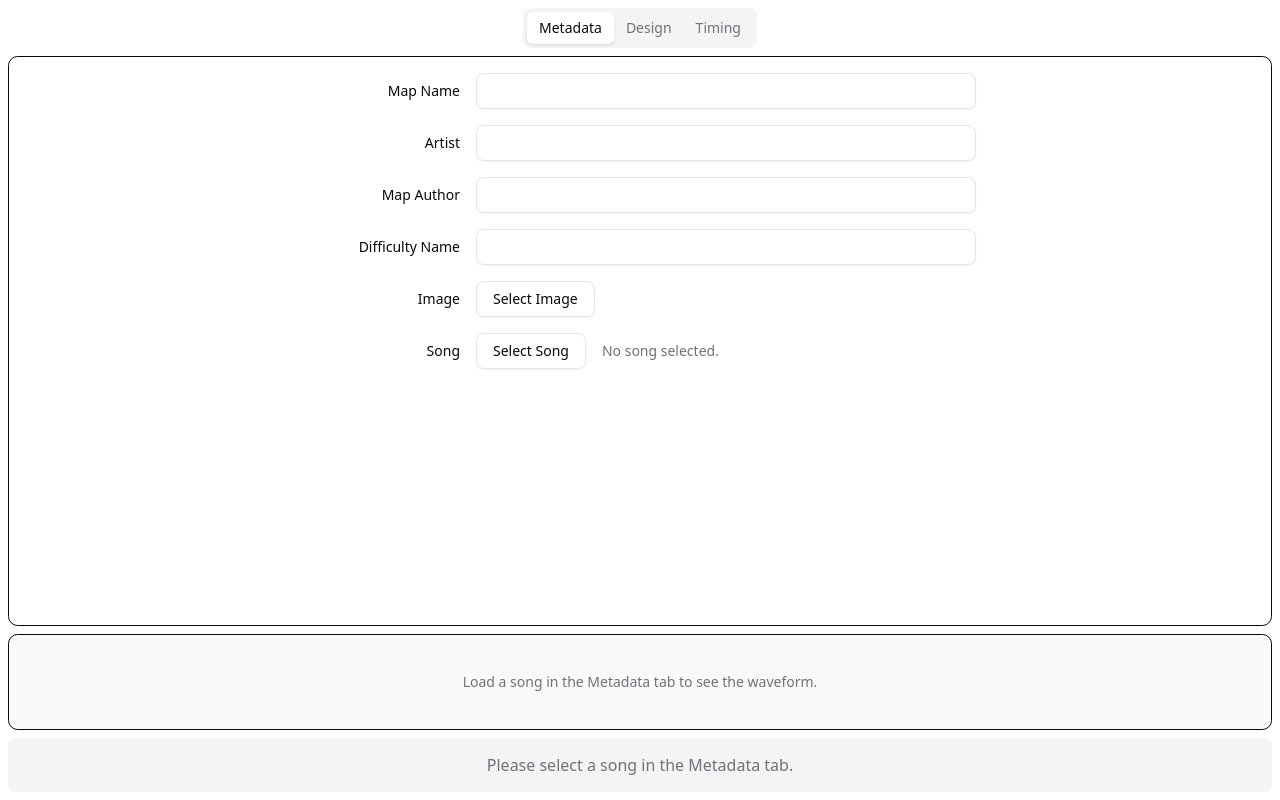
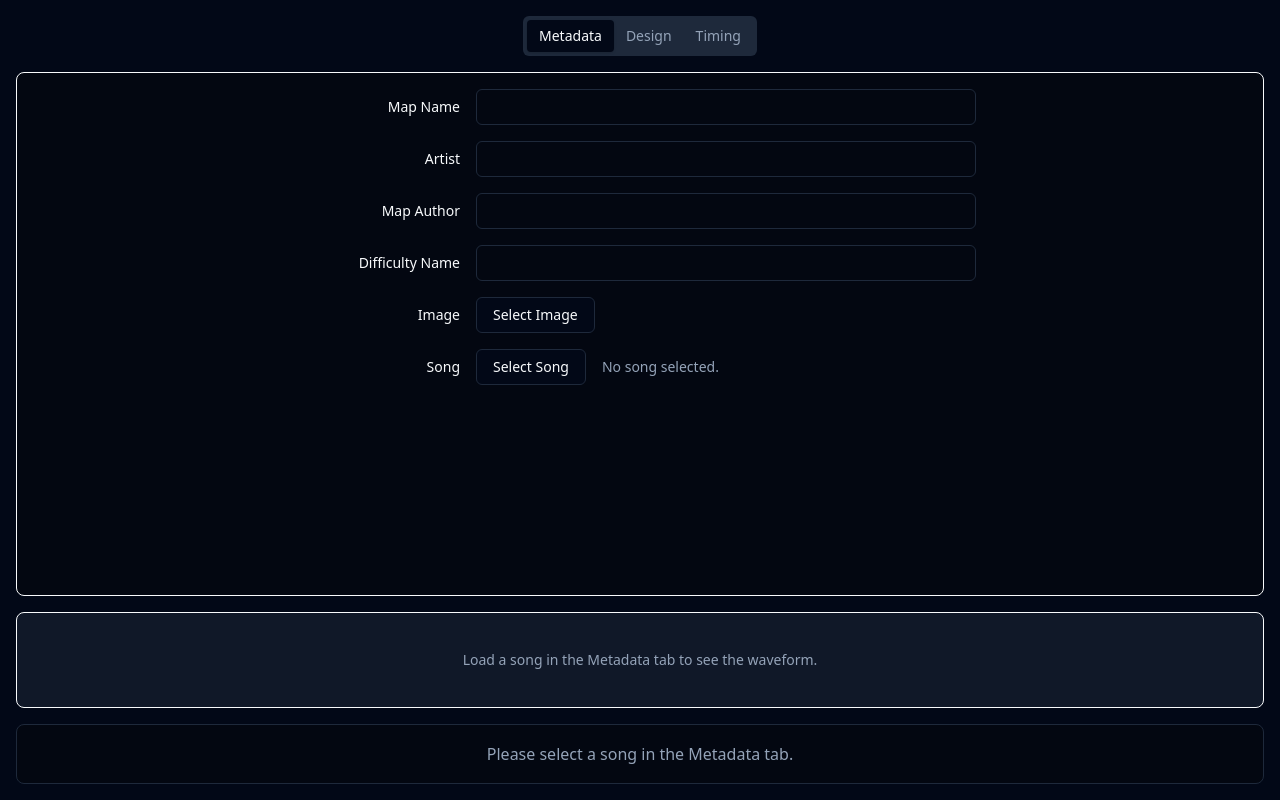
Before and after one commit to pfgithub/lazermapeditor, a React (Vite) app: page / in a window 1280 px wide. Built offline with nearby package versions, Linux system fonts and the light colour scheme.

Commit message:
[P] Redesign the app to be dark with a new functional and pretty design

```diff
--- a/src/App.tsx
+++ b/src/App.tsx
@@ -3,7 +3,7 @@ import { DesignTab } from "@/components/DesignTab";
 import { MetadataTab } from "@/components/MetadataTab";
 import { TimingTab } from "@/components/TimingTab";
 import "./index.css";
-import { useCallback, useEffect, useMemo, useRef, useState } from "react";
+import { useEffect, useMemo, useRef, useState } from "react";
 import { useAppStore } from "./store";
 import { WaveformDisplay } from "./components/WaveformDisplay";
 import type { Snap } from "./lib/timingPoints";
@@ -160,10 +160,10 @@ export function App() {
   }
 
   return (
-    <main className="w-screen h-screen flex flex-col bg-background text-foreground p-2 gap-2">
+    <main className="w-screen h-screen flex flex-col bg-background text-foreground p-4 gap-4">
       <Tabs
         defaultValue="metadata"
-        className="w-full flex-grow flex flex-col gap-2 min-h-0"
+        className="w-full flex-grow flex flex-col gap-4 min-h-0"
         onValueChange={setActiveTab}
       >
         <TabsList className="mx-auto shrink-0">
@@ -171,10 +171,10 @@ export function App() {
           <TabsTrigger value="design">Design</TabsTrigger>
           <TabsTrigger value="timing">Timing</TabsTrigger>
         </TabsList>
-        <TabsContent value="metadata" className="flex-grow min-h-0 bg-card rounded-lg border">
+        <TabsContent value="metadata" className="flex-grow min-h-0 m-0">
           <MetadataTab song={song} setSong={setSongFile} />
         </TabsContent>
-        <TabsContent value="design" className="flex-grow min-h-0">
+        <TabsContent value="design" className="flex-grow min-h-0 m-0">
           <DesignTab
             map={map}
             setMap={setMap}
@@ -184,12 +184,12 @@ export function App() {
             setSnap={setDesignSnap}
           />
         </TabsContent>
-        <TabsContent value="timing" className="flex-grow min-h-0 bg-card rounded-lg border">
+        <TabsContent value="timing" className="flex-grow min-h-0 m-0">
           <TimingTab map={map} setMap={setMap} getCurrentTime={getCurrentTime} songUrl={song?.url ?? null} />
         </TabsContent>
       </Tabs>
 
-      <footer className="shrink-0 flex flex-col gap-2">
+      <footer className="shrink-0 flex flex-col gap-4">
         <div className="h-24">
           <WaveformDisplay
             audioBuffer={audioBuffer}
@@ -200,7 +200,7 @@ export function App() {
           />
         </div>
         {song?.url ? (
-          <div className="flex items-center gap-4 bg-muted/80 p-2 rounded-md h-[54px]">
+          <div className="flex items-center gap-4 bg-card border border-border p-3 rounded-lg h-[60px]">
             <Button
               onClick={() => {
                 const controller = audioControllerRef.current;
@@ -218,7 +218,7 @@ export function App() {
                 <Play className="h-5 w-5" />
               )}
             </Button>
-            <div className="text-sm font-mono w-28 text-center">
+            <div className="text-sm font-mono w-28 text-center text-muted-foreground">
               {formatTime(currentTimeRounded)} / {formatTime(duration)}
             </div>
             <input
@@ -227,12 +227,12 @@ export function App() {
               max={duration || 1}
               value={currentTimeRounded}
               step="0.01"
-              className="w-full h-2 bg-secondary rounded-lg appearance-none cursor-pointer"
+              className="w-full h-2 bg-muted rounded-lg appearance-none cursor-pointer"
               onChange={(e) => handleSeek(parseFloat(e.target.value))}
             />
           </div>
         ) : (
-          <div className="text-center text-muted-foreground p-4 bg-muted rounded-md h-[54px] flex items-center justify-center">
+          <div className="text-center text-muted-foreground bg-card border border-border p-3 rounded-lg h-[60px] flex items-center justify-center">
             Please select a song in the Metadata tab.
           </div>
         )}
--- a/src/components/DesignTab.tsx
+++ b/src/components/DesignTab.tsx
@@ -33,6 +33,24 @@ export function DesignTab({ map, setMap, getCurrentTime, seek, snap, setSnap }:
   // State for box selection
   const [selectionBox, setSelectionBox] = useState<{ x1: number; t1: number; x2: number; t2: number } | null>(null);
   const isDraggingRef = useRef(false);
+
+  const [themeColors, setThemeColors] = useState({
+    border: "hsl(240 3.7% 15.9%)",
+    ring: "hsl(240 4.9% 83.9%)",
+    ringTransparent: "hsla(240 4.9% 83.9%, 0.2)",
+  });
+
+  useEffect(() => {
+    // We need to get the resolved CSS variables to use them in the Canvas API.
+    const computedStyle = getComputedStyle(document.documentElement);
+    const border = computedStyle.getPropertyValue("--border").trim();
+    const ring = computedStyle.getPropertyValue("--ring").trim();
+    setThemeColors({
+      border: `hsl(${border})`,
+      ring: `hsl(${ring})`,
+      ringTransparent: `hsla(${ring}, 0.2)`,
+    });
+  }, []);
 
   // Memoized function to convert time to a Y-coordinate on the canvas
   const posToY = useCallback(
@@ -83,7 +101,7 @@ export function DesignTab({ map, setMap, getCurrentTime, seek, snap, setSnap }:
       // --- Draw Columns for 4K ---
       const numLanes = 4;
       const laneWidth = width / numLanes;
-      ctx.strokeStyle = "hsl(var(--border))";
+      ctx.strokeStyle = themeColors.border;
       ctx.lineWidth = 1;
       for (let i = 1; i < numLanes; i++) {
         ctx.beginPath();
@@ -133,7 +151,7 @@ export function DesignTab({ map, setMap, getCurrentTime, seek, snap, setSnap }:
           ctx.stroke();
 
           if (isSelected) {
-            ctx.strokeStyle = "hsl(var(--ring))";
+            ctx.strokeStyle = themeColors.ring;
             ctx.lineWidth = 2;
             ctx.strokeRect(x_start + 3, y_start - 5, laneWidth - 6, 10);
           }
@@ -147,7 +165,7 @@ export function DesignTab({ map, setMap, getCurrentTime, seek, snap, setSnap }:
           ctx.strokeRect(x_start + 5, y_end, noteWidth, y_start - y_end);
 
           if (isSelected) {
-            ctx.strokeStyle = "hsl(var(--ring))";
+            ctx.strokeStyle = themeColors.ring;
             ctx.lineWidth = 4;
             ctx.strokeRect(x_start + 5, y_end, noteWidth, y_start - y_end);
           }
@@ -159,8 +177,8 @@ export function DesignTab({ map, setMap, getCurrentTime, seek, snap, setSnap }:
         const { x1, t1, x2, t2 } = selectionBox;
         const y1 = posToY(t1);
         const y2 = posToY(t2);
-        ctx.fillStyle = "hsla(var(--ring), 0.2)";
-        ctx.strokeStyle = "hsl(var(--ring))";
+        ctx.fillStyle = themeColors.ringTransparent;
+        ctx.strokeStyle = themeColors.ring;
         ctx.lineWidth = 1;
         const rectX = Math.min(x1, x2);
         const rectY = Math.min(y1, y2);
@@ -181,7 +199,7 @@ export function DesignTab({ map, setMap, getCurrentTime, seek, snap, setSnap }:
 
       ctx.restore();
     },
-    [map, snap, selectedKeyIds, posToY, selectionBox],
+    [map, snap, selectedKeyIds, posToY, selectionBox, themeColors],
   );
 
   useEffect(() => {
@@ -293,13 +311,14 @@ export function DesignTab({ map, setMap, getCurrentTime, seek, snap, setSnap }:
 
   // Redraw canvas whenever time changes
   useEffect(() => {
+    let animationFrame: number;
     const next = () => {
       draw(getCurrentTime());
-      return requestAnimationFrame(() => animationFrame = next());
-    }
-    let animationFrame = next();
+      animationFrame = requestAnimationFrame(next);
+    };
+    next();
     return () => cancelAnimationFrame(animationFrame);
-  }, [draw]);
+  }, [draw, getCurrentTime]);
 
   // Handle canvas resizing
   useEffect(() => {
@@ -336,8 +355,11 @@ export function DesignTab({ map, setMap, getCurrentTime, seek, snap, setSnap }:
     const resizeObserver = new ResizeObserver(performResize);
     resizeObserver.observe(container);
 
+    // Initial resize
+    performResize();
+
     return () => resizeObserver.disconnect();
-  }, [draw, getCurrentTime()]);
+  }, [draw, getCurrentTime]);
 
   const handleWheel = (e: React.WheelEvent) => {
     if (!seek) return;
@@ -406,7 +428,7 @@ export function DesignTab({ map, setMap, getCurrentTime, seek, snap, setSnap }:
       }
       return selectedKeys;
     },
-    [map.keys, posToY],
+    [map.keys, posToY, getCurrentTime],
   );
 
   const handleClick = useCallback(
@@ -477,7 +499,7 @@ export function DesignTab({ map, setMap, getCurrentTime, seek, snap, setSnap }:
         }
       }
     },
-    [map.keys, selectedKeyIds, posToY],
+    [map.keys, selectedKeyIds, posToY, getCurrentTime],
   );
 
   const handleMouseDown = useCallback((e: React.MouseEvent<HTMLCanvasElement>) => {
@@ -542,8 +564,8 @@ export function DesignTab({ map, setMap, getCurrentTime, seek, snap, setSnap }:
   );
 
   return (
-    <div className="flex flex-col h-full gap-2">
-      <div className="flex items-center justify-between p-2 bg-card border rounded-lg shrink-0">
+    <div className="flex flex-col h-full gap-4">
+      <div className="flex items-center justify-between p-3 bg-card border rounded-lg shrink-0">
         <div className="flex items-center gap-2">
           <Label>Snap:</Label>
           {snapLevels.map((level) => (
--- a/src/components/MetadataTab.tsx
+++ b/src/components/MetadataTab.tsx
@@ -21,7 +21,7 @@ export function MetadataTab({ song, setSong }: MetadataTabProps) {
   };
 
   return (
-    <div className="p-4 h-full overflow-y-auto">
+    <div className="p-4 h-full overflow-y-auto bg-card rounded-lg border">
       <form className="grid gap-4 max-w-2xl mx-auto">
         <div className="grid grid-cols-4 items-center gap-4">
           <Label htmlFor="map-name" className="text-right">
--- a/src/components/TimingTab.tsx
+++ b/src/components/TimingTab.tsx
@@ -1,4 +1,4 @@
-import { useEffect, useState } from "react";
+import { useState } from "react";
 import { Button } from "@/components/ui/button";
 import { Input } from "@/components/ui/input";
 import { Label } from "@/components/ui/label";
@@ -52,7 +52,7 @@ export function TimingTab({ map, setMap, songUrl, getCurrentTime }: TimingTabPro
   };
 
   return (
-    <div className="flex flex-row h-full">
+    <div className="flex flex-row h-full bg-card rounded-lg border overflow-hidden">
       <div className="flex-grow flex flex-col gap-4 p-4">
         {/* Top section: Player and Add button */}
         <div className="flex flex-col gap-2">
--- a/src/components/WaveformDisplay.tsx
+++ b/src/components/WaveformDisplay.tsx
@@ -1,4 +1,4 @@
-import { useCallback, useEffect, useRef } from "react";
+import { useCallback, useEffect, useRef, useState } from "react";
 import type { Map } from "@/store";
 import {
   calculateTimingPointsInRange,
@@ -53,8 +53,9 @@ const drawWaveform = (
   height: number,
   buffer: AudioBuffer,
   time: number,
+  primaryColor: string,
 ) => {
-  ctx.fillStyle = "hsl(var(--primary) / 0.6)";
+  ctx.fillStyle = primaryColor;
 
   const channelData = buffer.getChannelData(0); // Use first channel
   const { sampleRate, length: bufferLength } = buffer;
@@ -99,6 +100,13 @@ const drawWaveform = (
 export function WaveformDisplay({ audioBuffer, isSongLoading, getCurrentTime, map, snap }: WaveformDisplayProps) {
   const canvasRef = useRef<HTMLCanvasElement>(null);
   const containerRef = useRef<HTMLDivElement>(null);
+  const [primaryColor, setPrimaryColor] = useState("hsl(var(--primary) / 0.6)");
+
+  useEffect(() => {
+    const computedStyle = getComputedStyle(document.documentElement);
+    const primary = computedStyle.getPropertyValue('--primary').trim();
+    setPrimaryColor(`hsl(${primary} / 0.6)`);
+  }, []);
 
   const draw = useCallback(() => {
     const canvas = canvasRef.current;
@@ -114,16 +122,17 @@ export function WaveformDisplay({ audioBuffer, isSongLoading, getCurrentTime, ma
       return;
     }
 
-    drawWaveform(ctx, width, height, audioBuffer, getCurrentTime());
+    drawWaveform(ctx, width, height, audioBuffer, getCurrentTime(), primaryColor);
     drawSnapMarkers(ctx, width, height, getCurrentTime(), map, snap);
-  }, [audioBuffer, map, snap]);
+  }, [audioBuffer, map, snap, getCurrentTime, primaryColor]);
 
   useEffect(() => {
+    let animationFrame: number;
     const next = () => {
       draw();
-      return requestAnimationFrame(() => animationFrame = next());
+      animationFrame = requestAnimationFrame(next);
     }
-    let animationFrame = next();
+    next();
     return () => cancelAnimationFrame(animationFrame);
   }, [draw]);
 
--- a/src/components/ui/button.tsx
+++ b/src/components/ui/button.tsx
@@ -10,9 +10,9 @@ const buttonVariants = cva(
     variants: {
       variant: {
         default: "bg-primary text-primary-foreground shadow-sm hover:bg-primary/90",
-        destructive: "bg-destructive text-destructive-foreground shadow-xs hover:bg-destructive/90",
-        outline: "border border-input bg-background shadow-xs hover:bg-accent hover:text-accent-foreground",
-        secondary: "bg-secondary text-secondary-foreground shadow-xs hover:bg-secondary/80",
+        destructive: "bg-destructive text-destructive-foreground hover:bg-destructive/90",
+        outline: "border border-input bg-background hover:bg-accent hover:text-accent-foreground",
+        secondary: "bg-secondary text-secondary-foreground hover:bg-secondary/80",
         ghost: "hover:bg-accent hover:text-accent-foreground",
         link: "text-primary underline-offset-4 hover:underline",
       },
--- a/src/components/ui/input.tsx
+++ b/src/components/ui/input.tsx
@@ -8,7 +8,7 @@ function Input({ className, type, ...props }: React.ComponentProps<"input">) {
       type={type}
       data-slot="input"
       className={cn(
-        "border-input file:text-foreground placeholder:text-muted-foreground selection:bg-primary selection:text-primary-foreground aria-invalid:outline-destructive/60 aria-invalid:ring-destructive/20 dark:aria-invalid:outline-destructive dark:aria-invalid:ring-destructive/50 ring-ring/10 dark:ring-ring/20 dark:outline-ring/40 outline-ring/50 aria-invalid:outline-destructive/60 dark:aria-invalid:outline-destructive dark:aria-invalid:ring-destructive/40 aria-invalid:ring-destructive/20 aria-invalid:border-destructive/60 dark:aria-invalid:border-destructive flex h-9 w-full min-w-0 rounded-md border bg-transparent px-3 py-1 text-base shadow-xs transition-[color,box-shadow] file:inline-flex file:h-7 file:border-0 file:bg-transparent file:text-sm file:font-medium focus-visible:ring-4 focus-visible:outline-1 disabled:pointer-events-none disabled:cursor-not-allowed disabled:opacity-50 aria-invalid:focus-visible:ring-[3px] aria-invalid:focus-visible:outline-none md:text-sm dark:aria-invalid:focus-visible:ring-4",
+        "border-input file:text-foreground placeholder:text-muted-foreground selection:bg-primary selection:text-primary-foreground aria-invalid:outline-destructive/60 aria-invalid:ring-destructive/20 dark:aria-invalid:outline-destructive dark:aria-invalid:ring-destructive/50 ring-ring/10 dark:ring-ring/20 dark:outline-ring/40 outline-ring/50 aria-invalid:outline-destructive/60 dark:aria-invalid:outline-destructive dark:aria-invalid:ring-destructive/40 aria-invalid:ring-destructive/20 aria-invalid:border-destructive/60 dark:aria-invalid:border-destructive flex h-9 w-full min-w-0 rounded-md border bg-transparent px-3 py-1 text-base transition-[color,box-shadow] file:inline-flex file:h-7 file:border-0 file:bg-transparent file:text-sm file:font-medium focus-visible:ring-4 focus-visible:outline-1 disabled:pointer-events-none disabled:cursor-not-allowed disabled:opacity-50 aria-invalid:focus-visible:ring-[3px] aria-invalid:focus-visible:outline-none md:text-sm dark:aria-invalid:focus-visible:ring-4",
         className,
       )}
       {...props}
--- a/src/components/ui/select.tsx
+++ b/src/components/ui/select.tsx
@@ -21,7 +21,7 @@ function SelectTrigger({ className, children, ...props }: React.ComponentProps<t
     <SelectPrimitive.Trigger
       data-slot="select-trigger"
       className={cn(
-        "border-input data-[placeholder]:text-muted-foreground aria-invalid:border-destructive ring-ring/10 dark:ring-ring/20 dark:outline-ring/40 outline-ring/50 [&_svg:not([class*='text-'])]:text-muted-foreground flex h-9 w-full items-center justify-between rounded-md border bg-transparent px-3 py-2 text-sm shadow-xs transition-[color,box-shadow] focus-visible:ring-4 focus-visible:outline-1 disabled:cursor-not-allowed disabled:opacity-50 aria-invalid:focus-visible:ring-0 *:data-[slot=select-value]:flex *:data-[slot=select-value]:items-center *:data-[slot=select-value]:gap-2 [&_svg]:pointer-events-none [&_svg]:shrink-0 [&_svg:not([class*='size-'])]:size-4 [&>span]:line-clamp-1",
+        "border-input data-[placeholder]:text-muted-foreground aria-invalid:border-destructive ring-ring/10 dark:ring-ring/20 dark:outline-ring/40 outline-ring/50 [&_svg:not([class*='text-'])]:text-muted-foreground flex h-9 w-full items-center justify-between rounded-md border bg-transparent px-3 py-2 text-sm transition-[color,box-shadow] focus-visible:ring-4 focus-visible:outline-1 disabled:cursor-not-allowed disabled:opacity-50 aria-invalid:focus-visible:ring-0 *:data-[slot=select-value]:flex *:data-[slot=select-value]:items-center *:data-[slot=select-value]:gap-2 [&_svg]:pointer-events-none [&_svg]:shrink-0 [&_svg:not([class*='size-'])]:size-4 [&>span]:line-clamp-1",
         className,
       )}
       {...props}
--- a/src/index.css
+++ b/src/index.css
@@ -7,6 +7,9 @@
 
   body {
     @apply min-w-[320px] min-h-screen relative m-0 bg-background text-foreground;
+    text-rendering: optimizeLegibility;
+    -webkit-font-smoothing: antialiased;
+    -moz-osx-font-smoothing: grayscale;
   }
 }
 
@@ -16,6 +19,8 @@
   --foreground: hsl(240 10% 3.9%);
   --card: hsl(0 0% 100%);
   --card-foreground: hsl(240 10% 3.9%);
+  --popover: hsl(0 0% 100%);
+  --popover-foreground: hsl(240 10% 3.9%);
   --primary: hsl(240 5.9% 10%);
   --primary-foreground: hsl(0 0% 98%);
   --secondary: hsl(240 4.8% 95.9%);
@@ -25,29 +30,33 @@
   --accent: hsl(240 4.8% 95.9%);
   --accent-foreground: hsl(240 5.9% 10%);
   --destructive: hsl(0 84.2% 60.2%);
+  --destructive-foreground: hsl(0 0% 98%);
   --border: hsl(240 5.9% 90%);
   --input: hsl(240 5.9% 90%);
   --ring: hsl(240 10% 3.9%);
-  --radius: 0.6rem;
+  --radius: 0.5rem;
 }
 
 .dark {
-  --background: hsl(240 10% 3.9%);
-  --foreground: hsl(0 0% 98%);
-  --card: hsl(240 10% 3.9%);
-  --card-foreground: hsl(0 0% 98%);
-  --primary: hsl(0 0% 98%);
-  --primary-foreground: hsl(240 5.9% 10%);
-  --secondary: hsl(240 3.7% 15.9%);
-  --secondary-foreground: hsl(0 0% 98%);
-  --muted: hsl(240 3.7% 15.9%);
-  --muted-foreground: hsl(240 5% 64.9%);
-  --accent: hsl(240 3.7% 15.9%);
-  --accent-foreground: hsl(0 0% 98%);
+  --background: hsl(222.2 84% 4.9%);
+  --foreground: hsl(210 40% 98%);
+  --card: hsl(224, 71%, 4%);
+  --card-foreground: hsl(210 40% 98%);
+  --popover: hsl(222.2 84% 4.9%);
+  --popover-foreground: hsl(210 40% 98%);
+  --primary: hsl(217.2 91.2% 59.8%);
+  --primary-foreground: hsl(210 40% 98%);
+  --secondary: hsl(217.2 32.6% 17.5%);
+  --secondary-foreground: hsl(210 40% 98%);
+  --muted: hsl(217.2 32.6% 17.5%);
+  --muted-foreground: hsl(215 20.2% 65.1%);
+  --accent: hsl(217.2 32.6% 17.5%);
+  --accent-foreground: hsl(210 40% 98%);
   --destructive: hsl(0 62.8% 30.6%);
-  --border: hsl(240 3.7% 15.9%);
-  --input: hsl(240 3.7% 15.9%);
-  --ring: hsl(240 4.9% 83.9%);
+  --destructive-foreground: hsl(210 40% 98%);
+  --border: hsl(217.2 32.6% 17.5%);
+  --input: hsl(217.2 32.6% 17.5%);
+  --ring: hsl(217.2 91.2% 59.8%);
 }
 
 
--- a/src/index.html
+++ b/src/index.html
@@ -1,9 +1,9 @@
 <!doctype html>
-<html lang="en">
+<html lang="en" class="dark">
   <head>
     <meta charset="UTF-8" />
     <meta name="viewport" content="width=device-width, initial-scale=1.0" />
-    <title>Tabbed App</title>
+    <title>Rhythm Editor</title>
     <script type="module" src="./frontend.tsx" async></script>
   </head>
   <body>
--- a/src/lib/timingPoints.ts
+++ b/src/lib/timingPoints.ts
@@ -81,13 +81,17 @@ export function getSnapForTime(map: Map, time: number): Snap | undefined {
 }
 
 export function getColorForSnap(snap: Snap | undefined) {
-  if(snap === 1) return "black";
-  if(snap === 2) return "red";
-  if(snap === 4) return "blue";
-  if(snap === 8) return "yellow";
-  if(snap === 16) return "RebeccaPurple";
-  if(snap === 3) return "MediumPurple";
-  if(snap === 6) return "Wheat";
-  if(snap === 12) return "SandyBrown";
-  return "gray";
+  // Vibrant colors for dark mode
+  if (snap === 1) return "hsl(0, 100%, 70%)"; // Red - Whole beats
+  if (snap === 4) return "hsl(0, 0%, 95%)"; // White - 1/4 beats
+  if (snap === 2) return "hsl(210, 100%, 70%)"; // Blue - 1/2 beats
+  if (snap === 8) return "hsl(60, 100%, 70%)"; // Yellow - 1/8 beats
+  if (snap === 16) return "hsl(280, 100%, 80%)"; // Purple - 1/16 beats
+
+  // Triplets
+  if (snap === 3) return "hsl(120, 100%, 65%)"; // Green - 1/3 beats
+  if (snap === 6) return "hsl(90, 100%, 75%)"; // Lime - 1/6 beats
+  if (snap === 12) return "hsl(30, 100%, 75%)"; // Orange - 1/12 beats
+
+  return "hsl(240, 10%, 40%)"; // Grey for anything else (e.g. 1/24)
 }
```
